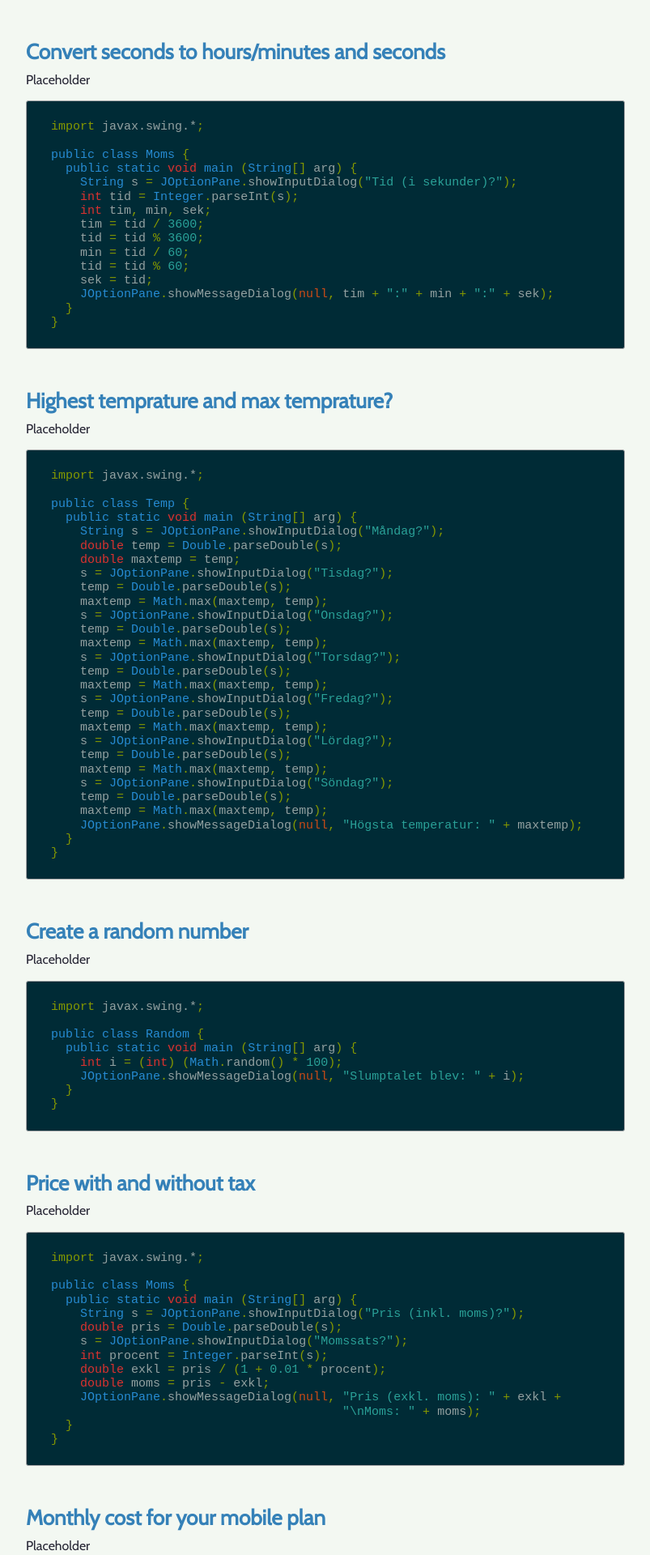
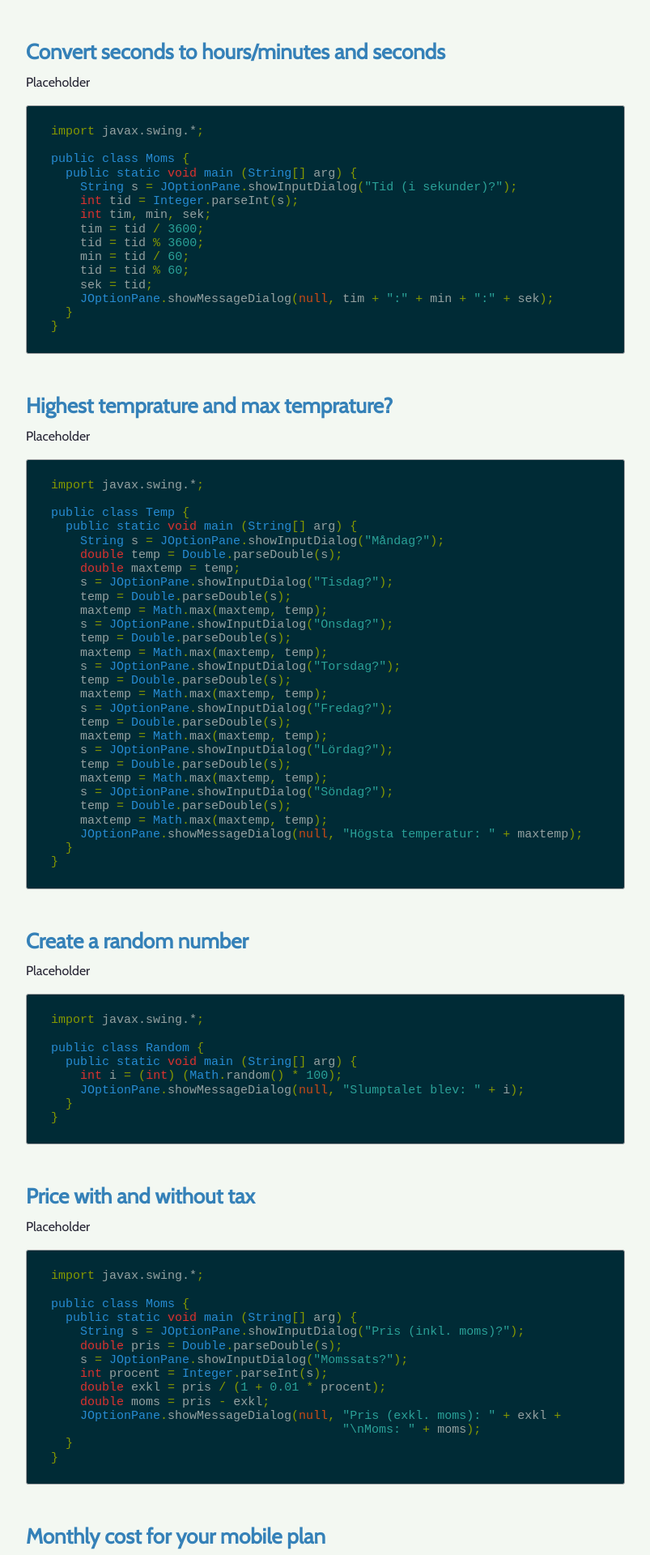
Before and after one commit to scarsam/blog, a Jekyll site: the page built from index.html, in a window 1280 px wide. Shown: the top 1920 px of the page at 81% size, without its empty margins (238-1041 px from the left). Built offline with Jekyll 4.4.1, drawn with Linux system fonts in a browser that asks for light colours.

Commit message:
Updated line height and code highlight

```diff
--- a/css/_components/_code-snippets.scss
+++ b/css/_components/_code-snippets.scss
@@ -13,7 +13,8 @@
 */
 
 .highlighter-rouge {
-	background-color: #ededee;
+	background-color: #EBE9E9;
+  color: #A6A6A8;
 }
 
 figure {
--- a/css/_components/_typography.scss
+++ b/css/_components/_typography.scss
@@ -15,4 +15,5 @@
 p {
 	font-size: 16px;
 	margin-top: 0px;
+	line-height: 1.5em;
 }
```
